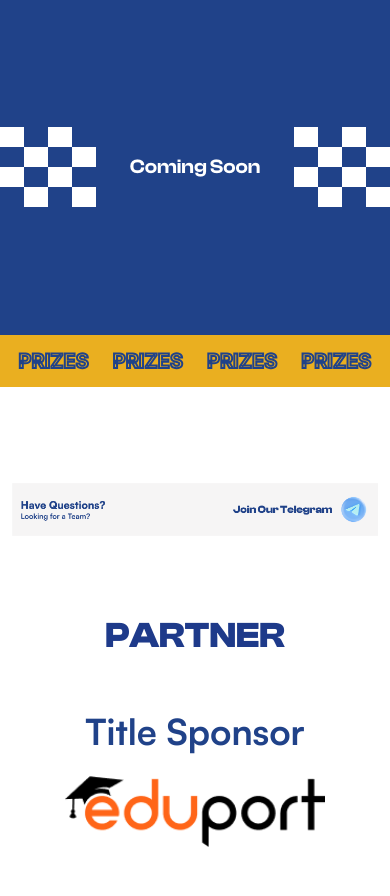
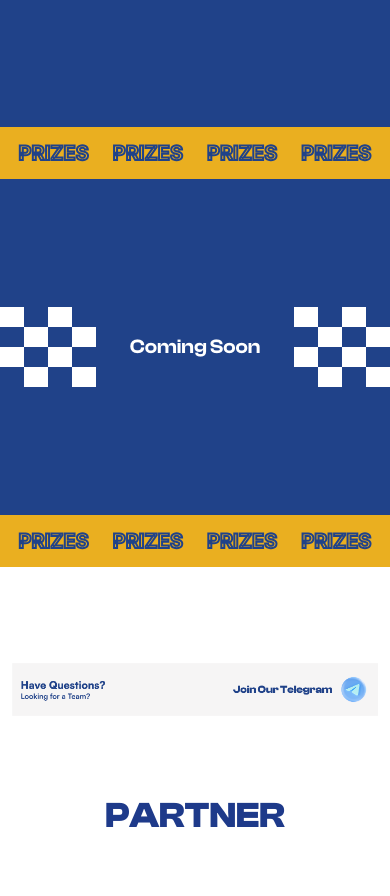
Before and after one commit to Make-a-Ton/make-a-ton-2024, a Next.js app: page / in a window 390 px wide. Shown: the part 2120-3016 px from the top of the page. Built offline with nearby package versions, Linux system fonts and the light colour scheme; a web font is replaced by a local one.

Commit message:
overlapped line

```diff
--- a/src/sections/Prizes/Prizes.jsx
+++ b/src/sections/Prizes/Prizes.jsx
@@ -103,7 +103,7 @@ const Prizes = () => {
           </div>
         </div> */}
 
-         <div className="hidden md:flex items-center">
+        <div className="hidden md:flex items-center">
           <div className="w-full bg-[#F6F5F5] h-max flex items-center ">
             <div className="flex">{PRIZES}</div>
           </div>
@@ -114,11 +114,11 @@ const Prizes = () => {
             <div className="flex">{PRIZES}</div>
           </div>
         </div>
-        {/* <div className="flex md:hidden items-center">
-          <div className="w-full bg-[#EAAF20] h-max flex items-center justify-center space-x-6">
+        <div className="flex md:hidden items-center">
+          <div className="w-full bg-[#EAAF20] flex items-center justify-center ">
             <div className="flex">{PRIZES2Small}</div>
           </div>
-        </div> */}
+        </div>
 
         {/* <div className="w-full flex justify-center md:hidden">
           --------------------------------------------------
```
